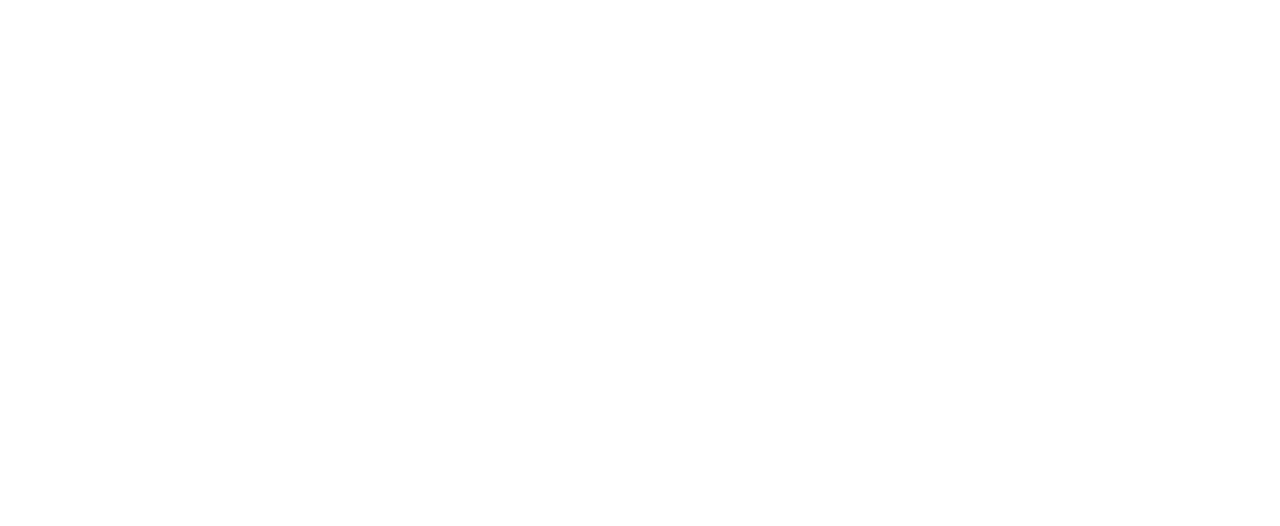
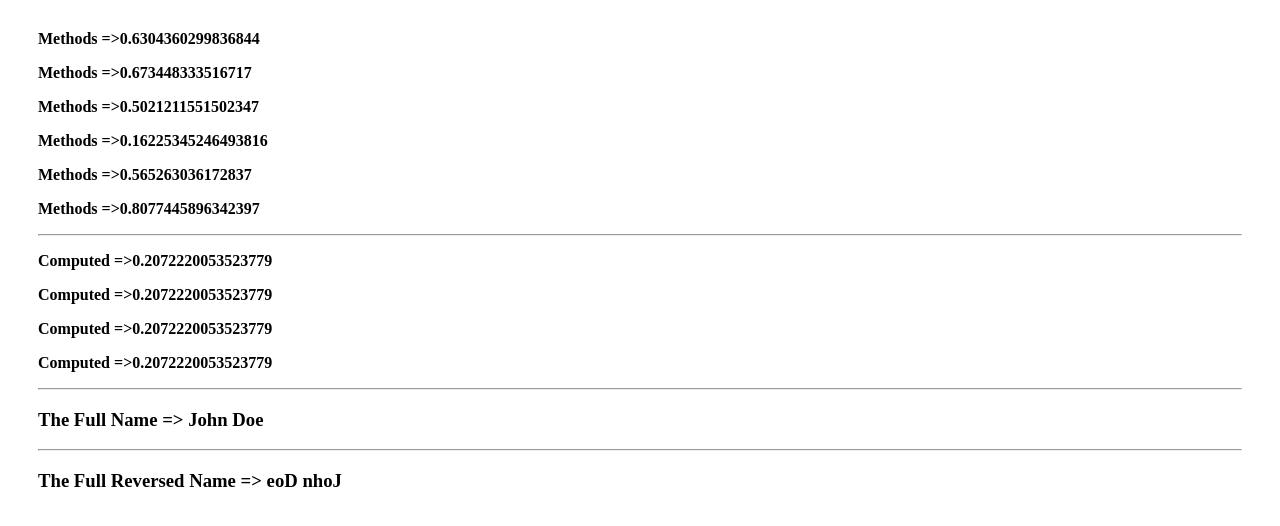
Before and after one commit to mlobf/vue3_refresh_course, a plain HTML site: page Intro/5-Five/home.html in a window 1280 px wide. Drawn offline with nearby package versions, Linux system fonts and the light colour scheme.

Commit message:
Computed Property

```diff
--- a/Intro/5-Five/home.html
+++ b/Intro/5-Five/home.html
@@ -13,7 +13,23 @@
   </head>
   <body>
     <div id="app">
-      <div class="container"></div>
+      <div class="container">
+        <p><strong>Methods =>{{getRandomNumber() }} </strong></p>
+        <p><strong>Methods =>{{getRandomNumber() }} </strong></p>
+        <p><strong>Methods =>{{getRandomNumber() }} </strong></p>
+        <p><strong>Methods =>{{getRandomNumber() }} </strong></p>
+        <p><strong>Methods =>{{getRandomNumber() }} </strong></p>
+        <p><strong>Methods =>{{getRandomNumber() }} </strong></p>
+        <hr />
+        <p><strong>Computed =>{{getRandomComputed}} </strong></p>
+        <p><strong>Computed =>{{getRandomComputed}} </strong></p>
+        <p><strong>Computed =>{{getRandomComputed}} </strong></p>
+        <p><strong>Computed =>{{getRandomComputed}} </strong></p>
+        <hr />
+        <h3>The Full Name => {{getFullName}}</h3>
+        <hr />
+        <h3>The Full Reversed Name => {{ reversedFullName }}</h3>
+      </div>
     </div>
   </body>
   <script src="https://unpkg.com/vue@next"></script>
--- a/Intro/5-Five/main.js
+++ b/Intro/5-Five/main.js
@@ -1,11 +1,26 @@
 const app = Vue.createApp({
   data() {
     return {
-      myObj: {},
+      firstName: "John",
+      lastName: "Doe",
     };
   },
+  computed: {
+    getRandomComputed() {
+      return Math.random();
+    },
+    getFullName() {
+      return `${this.firstName} ${this.lastName}`;
+    },
+    reversedFullName() {
+      let fullName = `${this.firstName} ${this.lastName}`;
+      return fullName.split("").reverse().join("");
+    },
+  },
   methods: {
-    methodOne() {},
+    getRandomNumber() {
+      return Math.random();
+    },
   },
 });
 
```
